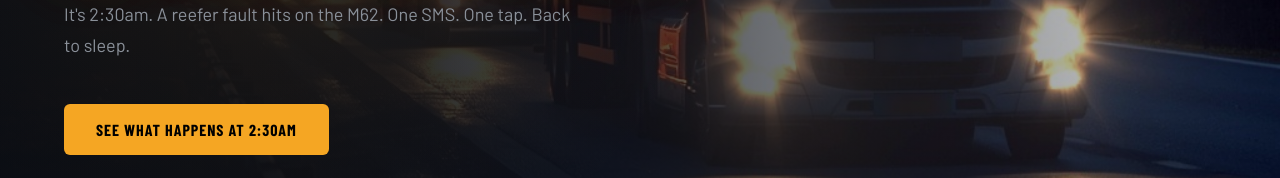
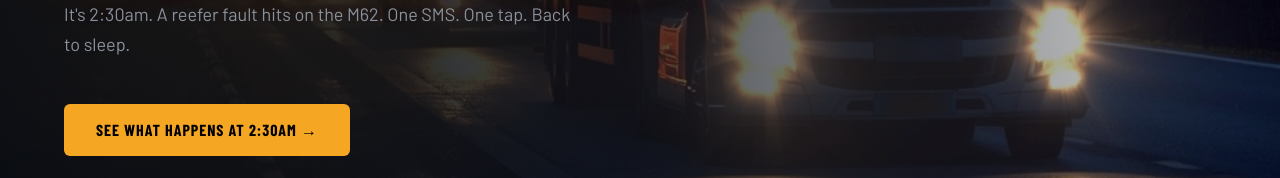
Before and after one commit to waterwellproject8-star/disruption-hub, a Next.js app: page / in a window 1280 px wide. Shown: the part 471-649 px from the top of the page. Built offline with nearby package versions, Linux system fonts and the light colour scheme; a web font is replaced by a local one.

Commit message:
page.js: add arrow to hero CTA — 'SEE WHAT HAPPENS AT 2:30AM →'

```diff
--- a/app/page.js
+++ b/app/page.js
@@ -310,7 +310,7 @@ export default function HomePage() {
                 borderRadius: 6,
               }}
             >
-              See What Happens At 2:30AM
+              See What Happens At 2:30AM →
             </button>
           </div>
 
```
